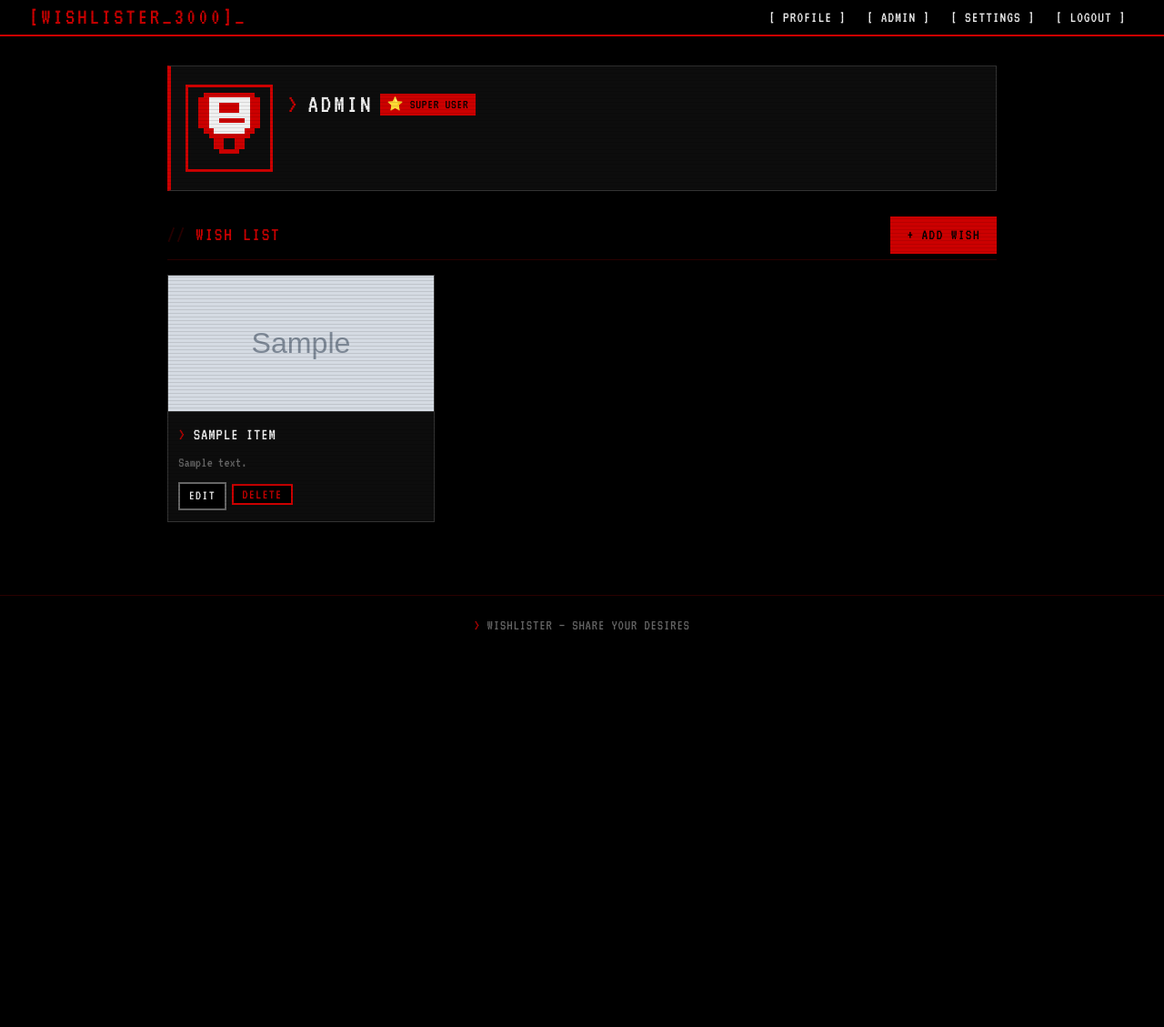
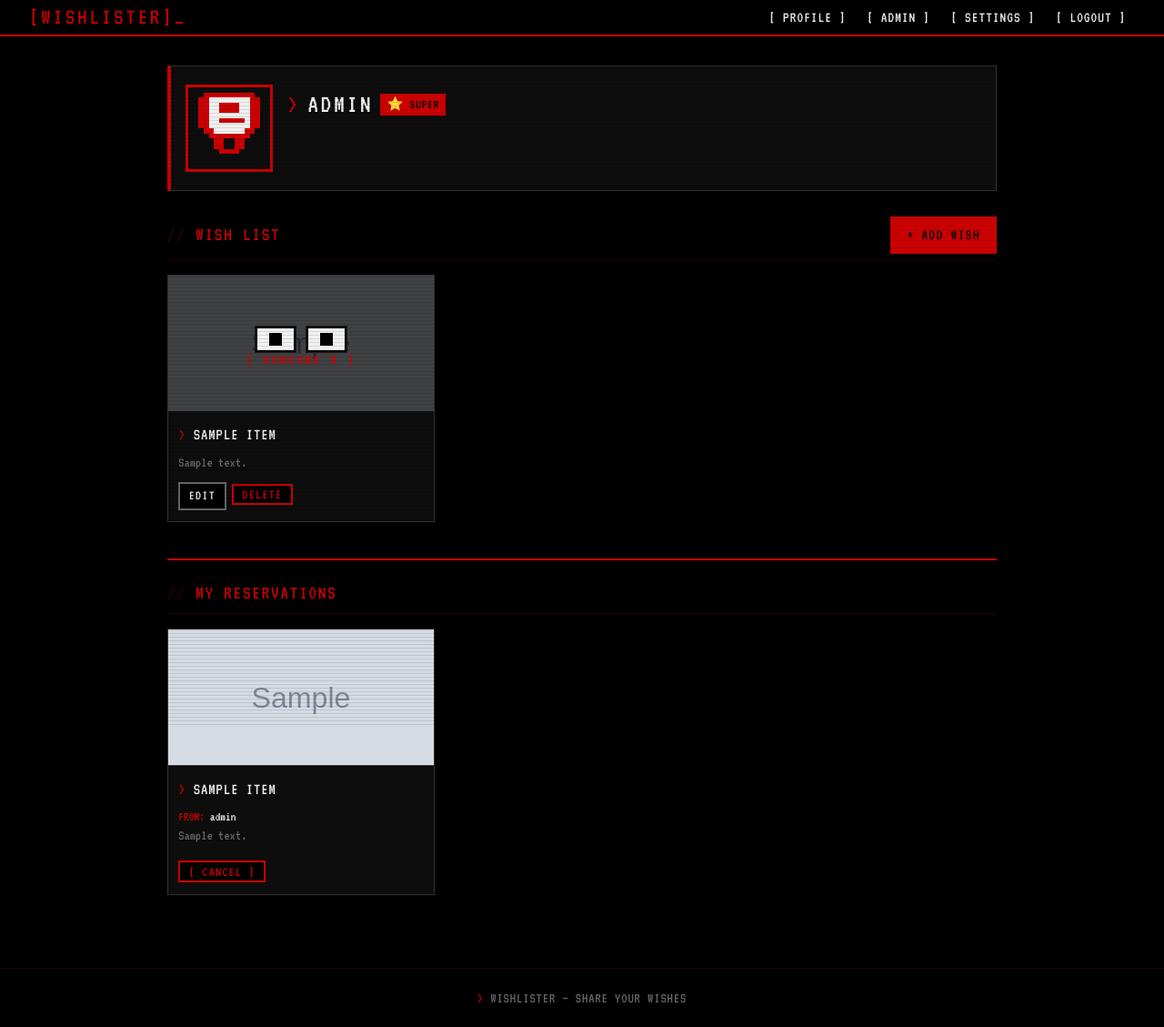
Before and after one commit to donmacaron/Whishlister, a Flask app: page /profile/admin in a window 1280 px wide. Shown: the whole page at 91% size. Before the commit the page ends 692 px from the top, so only its background shows below. Run offline with Flask 3, Linux system fonts and the light colour scheme; a user stored in the database is signed in; tables that the repository leaves empty hold one stand-in row (values such as "Sample post"); grey boxes marked "Sample" are stand-in pictures.

Commit message:
gift reservation

```diff
--- /dev/null
+++ b/app/reservations/__init__.py
@@ -0,0 +1,5 @@
+from flask import Blueprint
+
+reservations_bp = Blueprint("reservations", __name__)
+
+from app.reservations import routes  # noqa: F401, E402
--- /dev/null
+++ b/app/static/css/reservations.css
@@ -0,0 +1,192 @@
+/* =============================================================
+   WISHLISTER — Reservation Overlay & Animated Eyes
+   Pixel art style, smooth motion, constantly looping.
+   Animation: look left → center → right → center → red stare → blink
+   ============================================================= */
+
+/* ── Wish card picture wrapper ───────────────────────────── */
+.wish-pic-wrap {
+  position: relative;
+  overflow: hidden;
+  line-height: 0; /* kills phantom gap under img */
+}
+
+/* ── Dark overlay ───────────────────────────────────────── */
+.reserved-overlay {
+  position: absolute;
+  inset: 0;
+  display: flex;
+  flex-direction: column;
+  align-items: center;
+  justify-content: center;
+  gap: 10px;
+  z-index: 5;
+  animation: overlay-pulse 5s linear infinite;
+}
+
+@keyframes overlay-pulse {
+  0%,   66% { background: rgba(0, 0, 0, 0.70); }
+  68%        { background: rgba(28, 0, 0, 0.82); } /* subtle red tint when staring */
+  83%        { background: rgba(28, 0, 0, 0.82); }
+  84%        { background: rgba(0, 0, 0, 0.70); }
+  100%       { background: rgba(0, 0, 0, 0.70); }
+}
+
+/* ── RESERVED label ─────────────────────────────────────── */
+.reserved-label {
+  font-family: 'VT323', 'Courier New', monospace;
+  font-size: 1rem;
+  color: #cc0000;
+  letter-spacing: 0.18em;
+  text-transform: uppercase;
+  animation: label-pulse 5s linear infinite;
+}
+.reserved-label::before { content: '[ '; }
+.reserved-label::after  { content: ' ]'; }
+
+@keyframes label-pulse {
+  0%,   66% { color: #cc0000; }
+  68%        { color: #ff2222; text-shadow: 0 0 6px rgba(255,34,34,0.6); }
+  83%        { color: #ff2222; text-shadow: 0 0 6px rgba(255,34,34,0.6); }
+  84%        { color: #cc0000; text-shadow: none; }
+  100%       { color: #cc0000; }
+}
+
+/* ── Eyes container ──────────────────────────────────────── */
+.eyes-wrap {
+  display: flex;
+  gap: 16px;
+  align-items: center;
+  image-rendering: pixelated;
+}
+
+/* ── Individual pixel-art eye ────────────────────────────── */
+.eye {
+  width: 40px;
+  height: 24px;
+  background: #f0f0f0;
+  position: relative;
+  overflow: hidden;
+  image-rendering: pixelated;
+  /* Hard pixel border: black 2px outline */
+  box-shadow:
+    0 0 0 2px #000,
+    0 0 0 3px #1a1a1a;
+}
+
+/* ── Pupil ────────────────────────────────────────────── */
+.eye .pupil {
+  position: absolute;
+  width: 14px;
+  height: 14px;
+  top: 5px;          /* vertically centred in 24px eye */
+  left: 4px;         /* starts hard-left */
+  image-rendering: pixelated;
+
+  /* Two simultaneous animations: horizontal movement + colour change */
+  animation:
+    pupil-move  5s linear infinite,
+    pupil-color 5s linear infinite;
+}
+
+/* ── Eyelid (blink) ─────────────────────────────────────── */
+.eye .eyelid {
+  position: absolute;
+  top: 0; left: 0; right: 0;
+  height: 0;
+  background: #0d0d0d; /* same colour as CRT background — looks like eye shuts */
+  z-index: 2;
+  image-rendering: pixelated;
+  animation: eyelid-blink 5s linear infinite;
+}
+
+/* ---------------------------------------------------------------
+   KEYFRAMES
+   5-second cycle:
+     0  – 12%   hard left
+     13 – 19%   smooth move to center
+     20 – 37%   center
+     38 – 43%   smooth move to right
+     44 – 57%   hard right
+     58 – 63%   smooth move to center
+     64 – 67%   center pause
+     68 – 83%   RED STARE (pupils turn red, overlay darkens)
+     74 – 79%   BLINK (eyelid drops)
+     84 – 91%   smooth move back to left
+     92 –100%   hard left (loop)
+   --------------------------------------------------------------- */
+
+@keyframes pupil-move {
+  /* Hard left */
+  0%    { left: 4px; }
+  12%   { left: 4px; }
+  /* Glide to center */
+  20%   { left: 13px; }
+  37%   { left: 13px; }
+  /* Glide to right */
+  44%   { left: 22px; }
+  57%   { left: 22px; }
+  /* Glide back to center */
+  64%   { left: 13px; }
+  /* Hold center through stare + blink */
+  84%   { left: 13px; }
+  /* Glide back to left */
+  92%   { left: 4px; }
+  100%  { left: 4px; }
+}
+
+@keyframes pupil-color {
+  /* Normal: black pupil */
+  0%,  67% { background: #000000; }
+  /* Stare: red pupils glow */
+  68%       { background: #cc0000; }
+  83%       { background: #cc0000; }
+  /* Back to black */
+  84%       { background: #000000; }
+  100%      { background: #000000; }
+}
+
+@keyframes eyelid-blink {
+  /* Eye open */
+  0%,   73% { height: 0; }
+  /* Snap shut (mid-stare for extra creep factor) */
+  74%        { height: 24px; }
+  79%        { height: 24px; }
+  /* Snap open */
+  80%        { height: 0; }
+  100%       { height: 0; }
+}
+
+/* =============================================================
+   RESERVE / TAKEN / CANCEL button styles
+   ============================================================= */
+
+.btn-taken {
+  border-color: #333 !important;
+  color: #555 !important;
+  cursor: not-allowed;
+  pointer-events: none;
+}
+
+/* =============================================================
+   MY RESERVATIONS section
+   ============================================================= */
+
+.my-reservations {
+  margin-top: 2.5rem;
+  padding-top: 1.25rem;
+  border-top: 2px solid #cc0000;
+}
+
+.my-reservations .wish-desc {
+  margin-bottom: 0.25rem;
+}
+
+.reservation-from {
+  font-size: 0.9rem;
+  color: #666;
+  margin-bottom: 0;
+}
+.reservation-from::before { content: 'FROM: '; color: #cc0000; }
+.reservation-from a { color: #f0f0f0; }
+.reservation-from a:hover { color: #cc0000; }
--- a/app/templates/base.html
+++ b/app/templates/base.html
@@ -3,16 +3,17 @@
 <head>
     <meta charset="UTF-8">
     <meta name="viewport" content="width=device-width, initial-scale=1.0">
-    <title>{% block title %}WISHLISTER_3000{% endblock %}</title>
+    <title>{% block title %}WISHLISTER{% endblock %}</title>
     <link rel="preconnect" href="https://fonts.googleapis.com">
     <link rel="preconnect" href="https://fonts.gstatic.com" crossorigin>
     <link href="https://fonts.googleapis.com/css2?family=VT323&display=swap" rel="stylesheet">
     <link rel="stylesheet" href="{{ url_for('static', filename='css/style.css') }}">
+    <link rel="stylesheet" href="{{ url_for('static', filename='css/reservations.css') }}">
     <link rel="icon" type="image/svg+xml" href="{{ url_for('static', filename='favicon.svg') }}">
 </head>
 <body>
 <nav class="navbar">
-    <a class="nav-brand" href="{{ url_for('main.index') }}">[WISHLISTER_3000]</a>
+    <a class="nav-brand" href="{{ url_for('main.index') }}">[WISHLISTER]</a>
     <div class="nav-links">
         {% if current_user.is_authenticated %}
             <a href="{{ url_for('main.profile', username=current_user.username) }}">[ PROFILE ]</a>
@@ -38,7 +39,7 @@
     {% block content %}{% endblock %}
 </main>
 <footer class="footer">
-    WISHLISTER &mdash; SHARE YOUR DESIRES
+    WISHLISTER &mdash; SHARE YOUR WISHES
 </footer>
 </body>
 </html>
--- a/app/templates/main/profile.html
+++ b/app/templates/main/profile.html
@@ -1,64 +1,194 @@
 {% extends "base.html" %}
-{% block title %}{{ user.username }}'s Wishlist &mdash; Wishlister{% endblock %}
+{% block title %}{{ user.username }}'S WISHLIST &mdash; WISHLISTER{% endblock %}
 {% block content %}
+
+{# ---- Profile header ---- #}
 <div class="profile-header">
-    <img class="profile-pic" src="{{ url_for('static', filename=avatar) }}" alt="{{ user.username }}">
+    <img class="profile-pic"
+         src="{{ url_for('static', filename=avatar) }}"
+         alt="{{ user.username }}">
     <div class="profile-info">
         <h1>{{ user.username }}
-            {% if user.is_superuser %}<span class="badge badge-super">&#11088; Super User</span>{% endif %}
+            {% if user.is_superuser %}
+                <span class="badge badge-super">&#11088; SUPER</span>
+            {% endif %}
         </h1>
         {% if user.bio %}<p class="profile-bio">{{ user.bio }}</p>{% endif %}
         {% if user.birthday_display %}
         <p class="profile-birthday">
-            &#127874; {{ user.birthday_display }}
-            {% if user.age is not none %}<span class="profile-age">(age {{ user.age }})</span>{% endif %}
+            {{ user.birthday_display }}
+            {% if user.age is not none %}
+                <span class="profile-age">(AGE {{ user.age }})</span>
+            {% endif %}
         </p>
         {% endif %}
     </div>
 </div>
 
+{# ---- Wish list ---- #}
 <div class="wishes-section">
     <div class="wishes-header">
-        <h2>Wish List</h2>
+        <h2>WISH LIST</h2>
         {% if current_user.is_authenticated and (current_user.id == user.id or current_user.is_superuser) %}
-            <a class="btn btn-primary" href="{{ url_for('wishes.add') }}">+ Add Wish</a>
+            <a class="btn btn-primary" href="{{ url_for('wishes.add') }}">+ ADD WISH</a>
         {% endif %}
     </div>
+
     {% if user.wish_items %}
     <div class="wish-grid">
         {% for item in user.wish_items %}
+        {% set res = item.reservation %}
         <div class="wish-card">
-            {% if item.picture %}
-                <img class="wish-pic" src="{{ url_for('static', filename=item.picture) }}" alt="{{ item.name }}">
-            {% else %}
-                <img class="wish-pic" src="{{ url_for('static', filename='placeholder/wish_placeholder.svg') }}" alt="No image">
-            {% endif %}
+
+            {# --- Picture + optional reserved overlay --- #}
+            <div class="wish-pic-wrap">
+                {% if item.picture %}
+                    <img class="wish-pic"
+                         src="{{ url_for('static', filename=item.picture) }}"
+                         alt="{{ item.name }}">
+                {% else %}
+                    <img class="wish-pic"
+                         src="{{ url_for('static', filename='placeholder/wish_placeholder.svg') }}"
+                         alt="No image">
+                {% endif %}
+
+                {% if res %}
+                <div class="reserved-overlay">
+                    <div class="eyes-wrap">
+                        <div class="eye">
+                            <div class="eyelid"></div>
+                            <div class="pupil"></div>
+                        </div>
+                        <div class="eye">
+                            <div class="eyelid"></div>
+                            <div class="pupil"></div>
+                        </div>
+                    </div>
+                    <span class="reserved-label">Someone's </span>
+                </div>
+                {% endif %}
+            </div>
+
+            {# --- Wish body --- #}
             <div class="wish-body">
                 <h3 class="wish-name">
                     {% if item.link %}
                         <a href="{{ item.link }}" target="_blank" rel="noopener">{{ item.name }}</a>
                     {% else %}{{ item.name }}{% endif %}
                 </h3>
-                {% if item.description %}<p class="wish-desc">{{ item.description }}</p>{% endif %}
-                {% if current_user.is_authenticated and (current_user.id == user.id or current_user.is_superuser) %}
+                {% if item.description %}
+                    <p class="wish-desc">{{ item.description }}</p>
+                {% endif %}
+
                 <div class="wish-actions">
-                    <a class="btn btn-sm" href="{{ url_for('wishes.edit', item_id=item.id) }}">Edit</a>
-                    <form method="POST" action="{{ url_for('wishes.delete', item_id=item.id) }}" style="display:inline"
-                          onsubmit="return confirm('Delete this wish?')">
-                        <button class="btn btn-sm btn-danger" type="submit">Delete</button>
+                    {# Edit / Delete — owner or superuser only #}
+                    {% if current_user.is_authenticated and (current_user.id == user.id or current_user.is_superuser) %}
+                        <a class="btn btn-sm" href="{{ url_for('wishes.edit', item_id=item.id) }}">EDIT</a>
+                        <form method="POST"
+                              action="{{ url_for('wishes.delete', item_id=item.id) }}"
+                              style="display:inline"
+                              onsubmit="return confirm('Delete this wish?')">
+                            <button class="btn btn-sm btn-danger" type="submit">DELETE</button>
+                        </form>
+                    {% endif %}
+
+                    {# Reserve / Taken / Cancel — only for OTHER users' wishes #}
+                    {% if current_user.is_authenticated and current_user.id != user.id %}
+                        {% if res %}
+                            {% if res.reserved_by_id == current_user.id %}
+                                {# I reserved this #}
+                                <form method="POST"
+                                      action="{{ url_for('reservations.cancel', item_id=item.id) }}"
+                                      style="display:inline">
+                                    <button class="btn btn-sm btn-danger" type="submit">[ CANCEL ]</button>
+                                </form>
+                            {% elif current_user.is_superuser %}
+                                {# Superuser sees who + can force-cancel #}
+                                <span class="btn btn-sm btn-taken">[ TAKEN ]</span>
+                                <form method="POST"
+                                      action="{{ url_for('reservations.cancel', item_id=item.id) }}"
+                                      style="display:inline">
+                                    <button class="btn btn-sm btn-danger" type="submit">FORCE CANCEL</button>
+                                </form>
+                            {% else %}
+                                {# Someone else has it #}
+                                <span class="btn btn-sm btn-taken">[ TAKEN ]</span>
+                            {% endif %}
+                        {% else %}
+                            {# Not reserved — show reserve button #}
+                            <form method="POST"
+                                  action="{{ url_for('reservations.reserve', item_id=item.id) }}"
+                                  style="display:inline">
+                                <button class="btn btn-sm" type="submit">[ RESERVE ]</button>
+                            </form>
+                        {% endif %}
+                    {% endif %}
+                </div>
+            </div>
+
+        </div>
+        {% endfor %}
+    </div>
+    {% else %}
+    <p class="empty-state">NO WISHES YET.
+        {% if current_user.is_authenticated and current_user.id == user.id %}
+            <a href="{{ url_for('wishes.add') }}">ADD YOUR FIRST WISH!</a>
+        {% endif %}
+    </p>
+    {% endif %}
+</div>
+
+{# ---- MY RESERVATIONS — only visible to the profile owner ---- #}
+{% if current_user.is_authenticated and current_user.id == user.id %}
+<div class="my-reservations">
+    <div class="wishes-header">
+        <h2>MY RESERVATIONS</h2>
+    </div>
+
+    {% if current_user.reservations %}
+    <div class="wish-grid">
+        {% for res in current_user.reservations %}
+        {% set item = res.wish %}
+        <div class="wish-card">
+            <div class="wish-pic-wrap">
+                {% if item.picture %}
+                    <img class="wish-pic"
+                         src="{{ url_for('static', filename=item.picture) }}"
+                         alt="{{ item.name }}">
+                {% else %}
+                    <img class="wish-pic"
+                         src="{{ url_for('static', filename='placeholder/wish_placeholder.svg') }}"
+                         alt="No image">
+                {% endif %}
+            </div>
+            <div class="wish-body">
+                <h3 class="wish-name">
+                    {% if item.link %}
+                        <a href="{{ item.link }}" target="_blank" rel="noopener">{{ item.name }}</a>
+                    {% else %}{{ item.name }}{% endif %}
+                </h3>
+                <p class="reservation-from">
+                    <a href="{{ url_for('main.profile', username=item.owner.username) }}">{{ item.owner.username }}</a>
+                </p>
+                {% if item.description %}
+                    <p class="wish-desc">{{ item.description }}</p>
+                {% endif %}
+                <div class="wish-actions">
+                    <form method="POST"
+                          action="{{ url_for('reservations.cancel', item_id=item.id) }}"
+                          style="display:inline"
+                          onsubmit="return confirm('Cancel this reservation?')">
+                        <button class="btn btn-sm btn-danger" type="submit">[ CANCEL ]</button>
                     </form>
                 </div>
-                {% endif %}
             </div>
         </div>
         {% endfor %}
     </div>
     {% else %}
-    <p class="empty-state">No wishes yet.
-        {% if current_user.is_authenticated and current_user.id == user.id %}
-            <a href="{{ url_for('wishes.add') }}">Add your first wish!</a>
-        {% endif %}
-    </p>
+    <p class="empty-state">YOU HAVE NO ACTIVE RESERVATIONS.</p>
     {% endif %}
 </div>
+{% endif %}
+
 {% endblock %}
```
Also changed, not shown: app/__init__.py (+12 -14 lines), app/models.py (+56 -23 lines), app/reservations/routes.py (added, +48 -0 lines).
